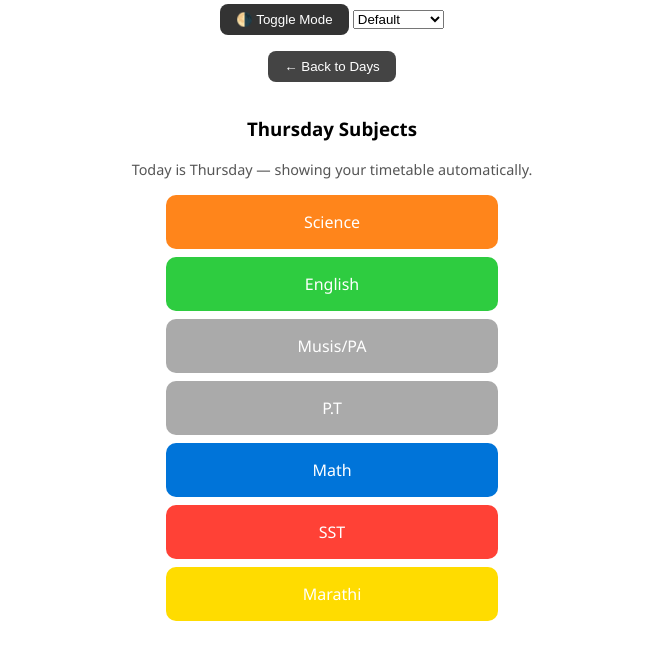
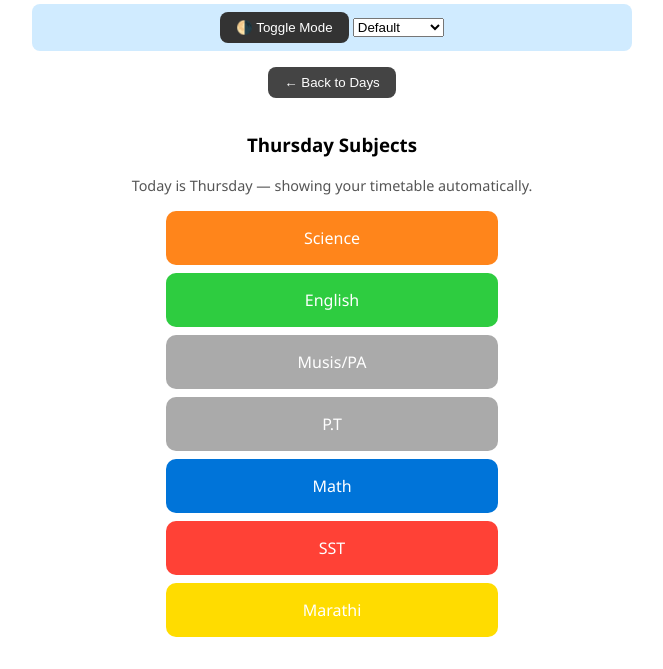
Before and after one commit to ashokaci216/ryaninternationalschool, a plain HTML site: page index.html in a window 1280 px wide. Shown: the part 231-900 px from the top of the page, without its empty margins (308-971 px from the left). Drawn offline with Linux system fonts and the light colour scheme.

Commit message:
Update style.css

```diff
--- a/style.css
+++ b/style.css
@@ -15,6 +15,10 @@ header {
 }
 .toolbar {
   margin-top: 10px;
+  background-color: #d0ebff;
+  color: #004b7c;
+  padding: 0.5rem;
+  border-radius: 8px;
 }
 .days-grid {
   display: grid;
```
